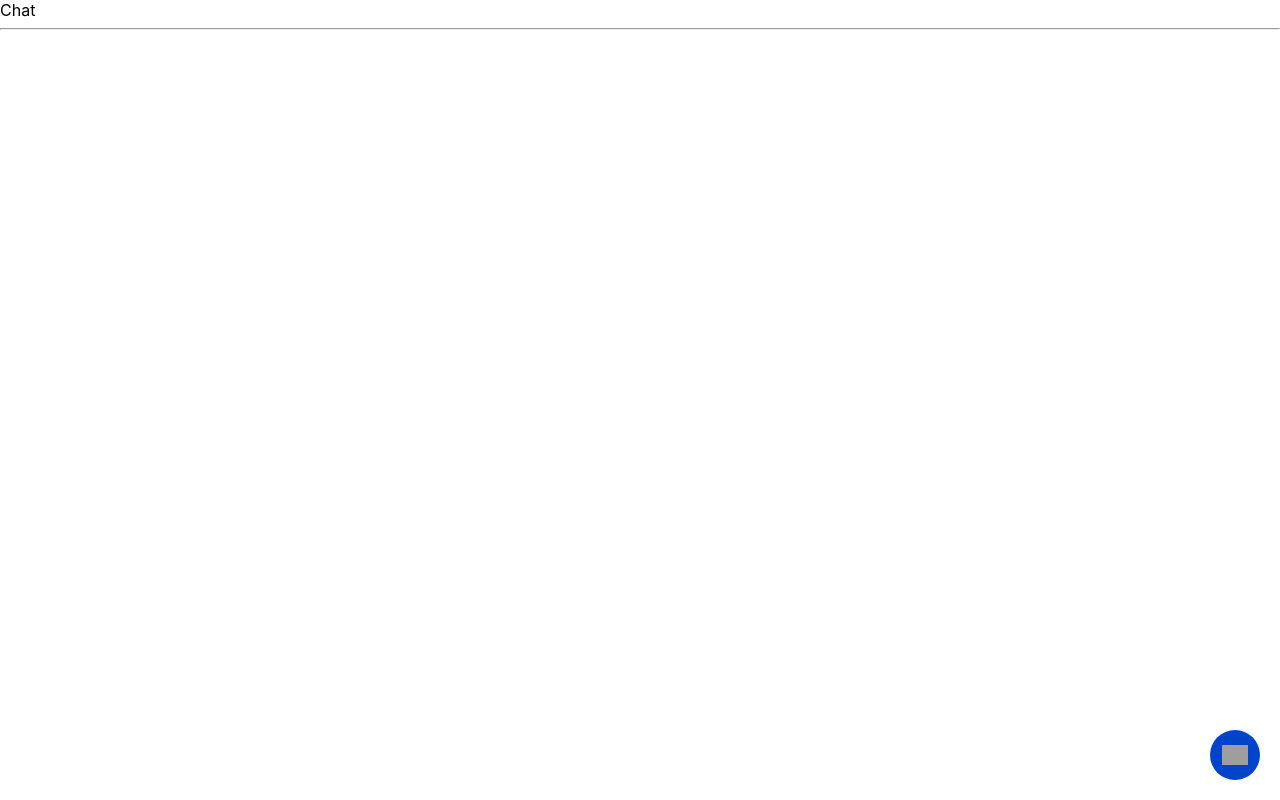
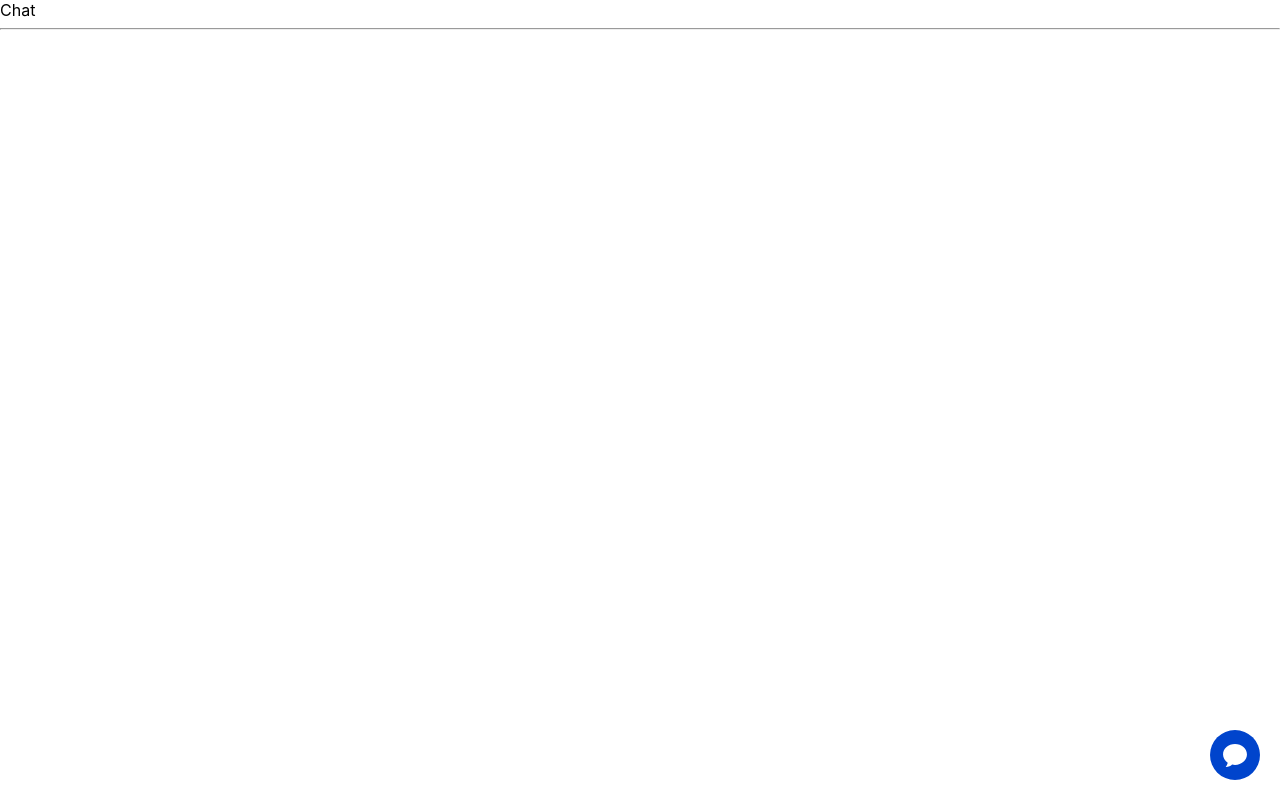
Before and after one commit to Vietco311/hackathon2023_front, a React (Create React App) app in the folder hackahon2023_front/: page / in a window 1280 px wide. Built offline with nearby package versions, Linux system fonts and the light colour scheme; grey boxes are pictures that could not be loaded.

Commit message:
chatBot qui marche

```diff
--- a/hackahon2023_front/src/App.js
+++ b/hackahon2023_front/src/App.js
@@ -1,6 +1,7 @@
 import React, { useState, useEffect } from 'react';
 import axios from 'axios';
 import './App.css';
+import logoChat from './logoChat.svg';
 
 function App() {
   const [input, setInput] = useState('');
@@ -12,11 +13,13 @@ function App() {
       const apiEndpoint = 'https://hackathon-2023-api.carlotti-toussaint.com/api/chat';
 
       const data = {
-        message:"salut"
+        message:userInput
       };
   try {
         const response = await axios.post(apiEndpoint, data, { withCredentials: true });
-        return response.data.choices[0].text.trim();
+        console.log(response.data)
+        console.log(messages)
+        return response.data.conversation[1].content;
       } catch (error) {
         console.error('Error communicating with the API:', error);
         return '';
@@ -56,7 +59,7 @@ function App() {
                   {messages.map((msg, index) => (
                     <div
                       key={index}
-                      className={`message ${msg.user ? 'user-message' : 'ai-message'}`}
+                      className={`message ${msg.user  ? 'user-message' : 'ai-message'}`}
                     >
                       {msg.text}
                     </div>
@@ -79,7 +82,7 @@ function App() {
             )}
             <div className="chat-button-container">
               <button className="chat-button" onClick={toggleView}>
-                <img src="/src/logoChat.svg" alt="Chat logo" />
+                <img src={logoChat} alt="Chat logo" />
               </button>
             </div>
           </div>
```
